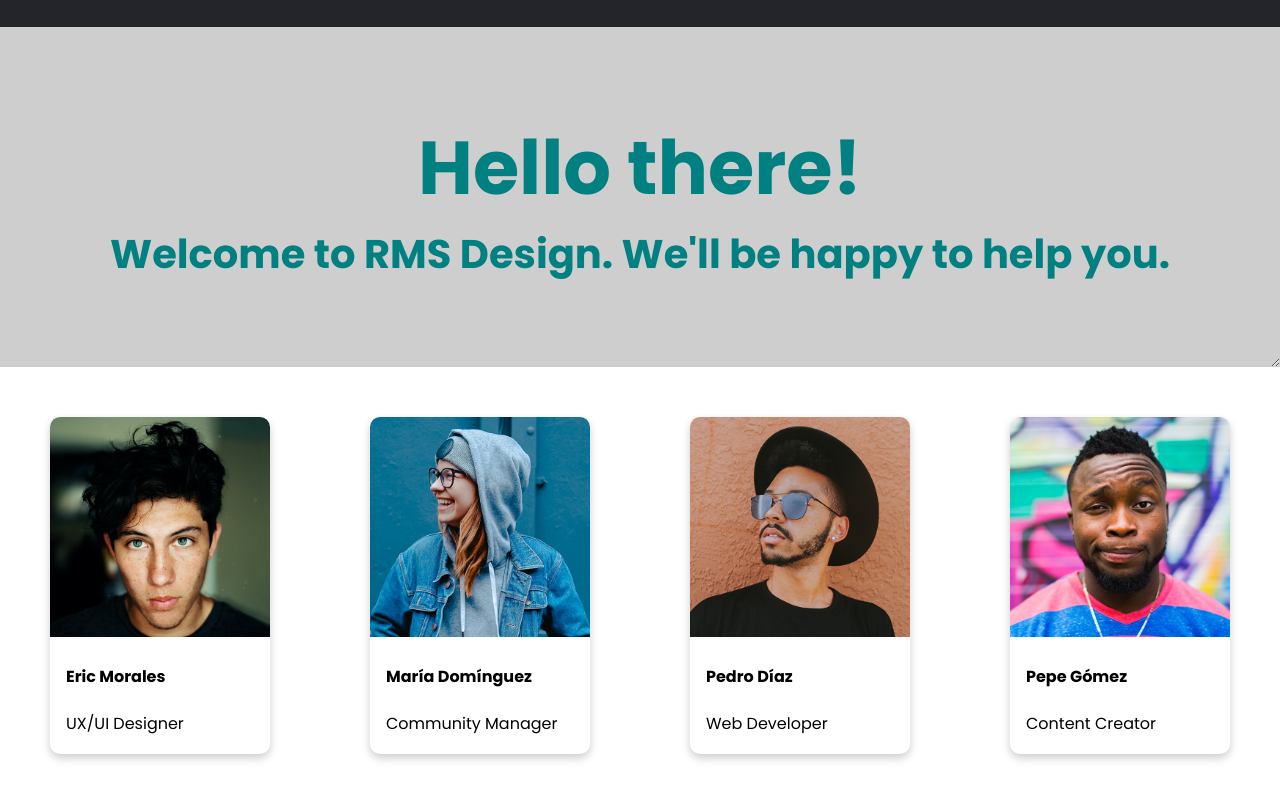
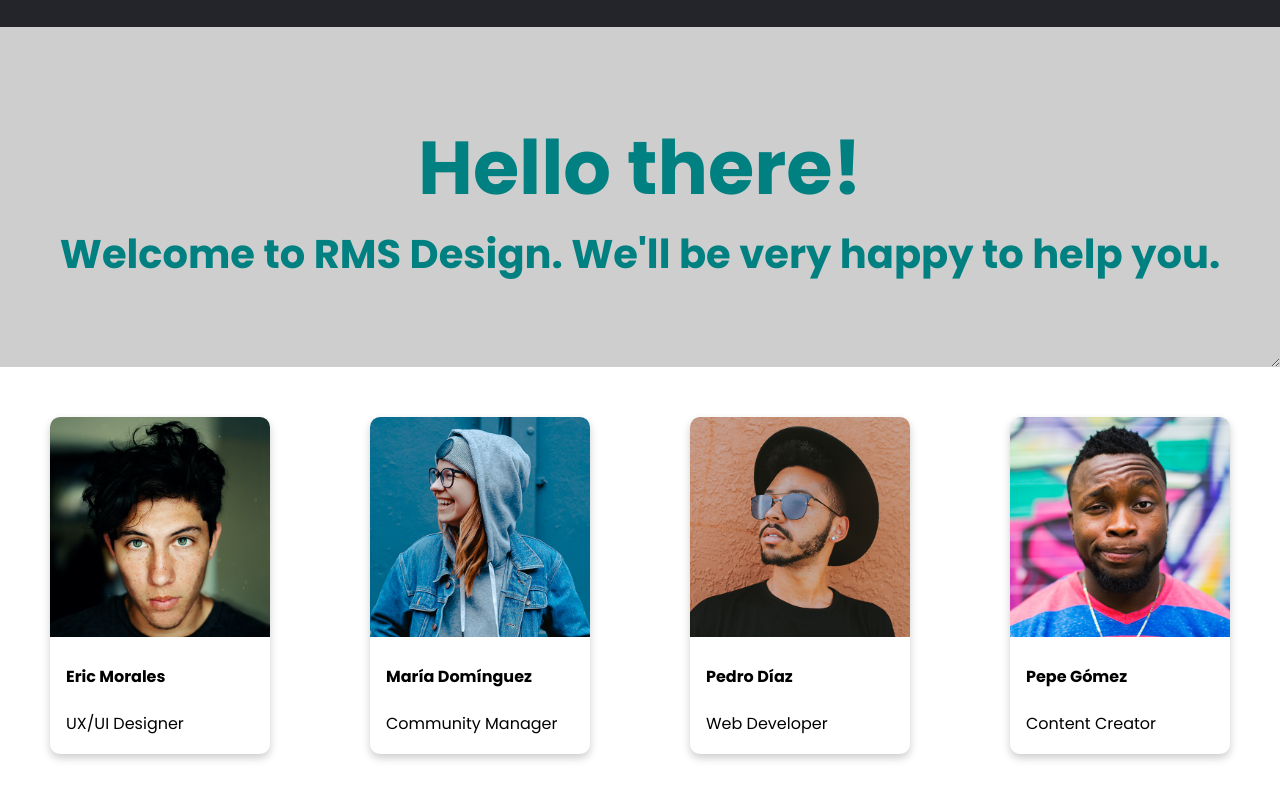
Before and after one commit to IGROMS/WEB, a plain HTML site: page index.html in a window 1280 px wide. Shown: the part 90-890 px from the top of the page. Drawn offline with Linux system fonts and the light colour scheme.

Commit message:
Update index.html

```diff
--- a/index.html
+++ b/index.html
@@ -27,7 +27,7 @@
 
     <div class="title">
         <h1>Hello there!</h1>
-        <h2>Welcome to RMS Design. We'll be happy to help you.</h2>
+        <h2>Welcome to RMS Design. We'll be very happy to help you.</h2>
     </div>
 
 
```
